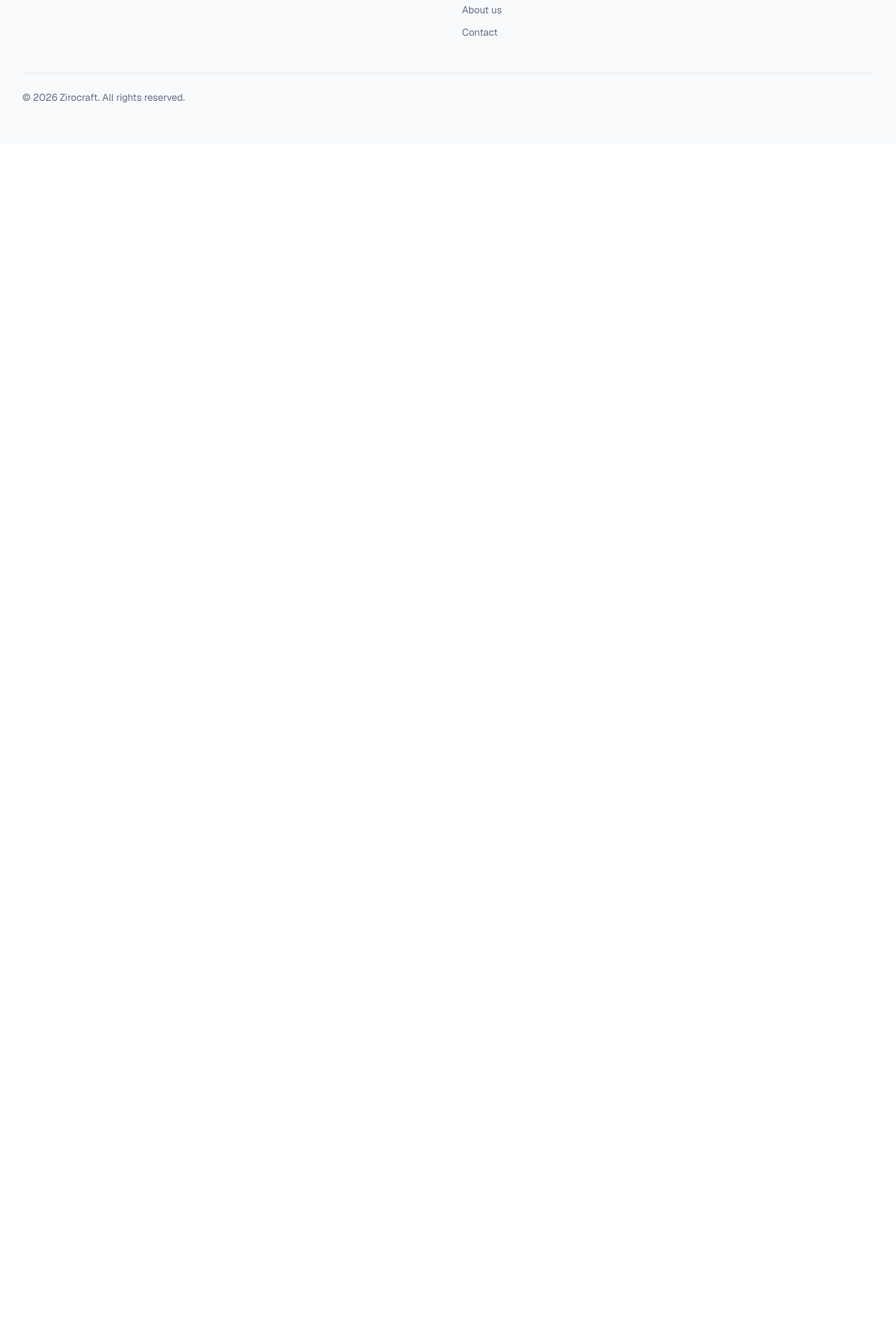
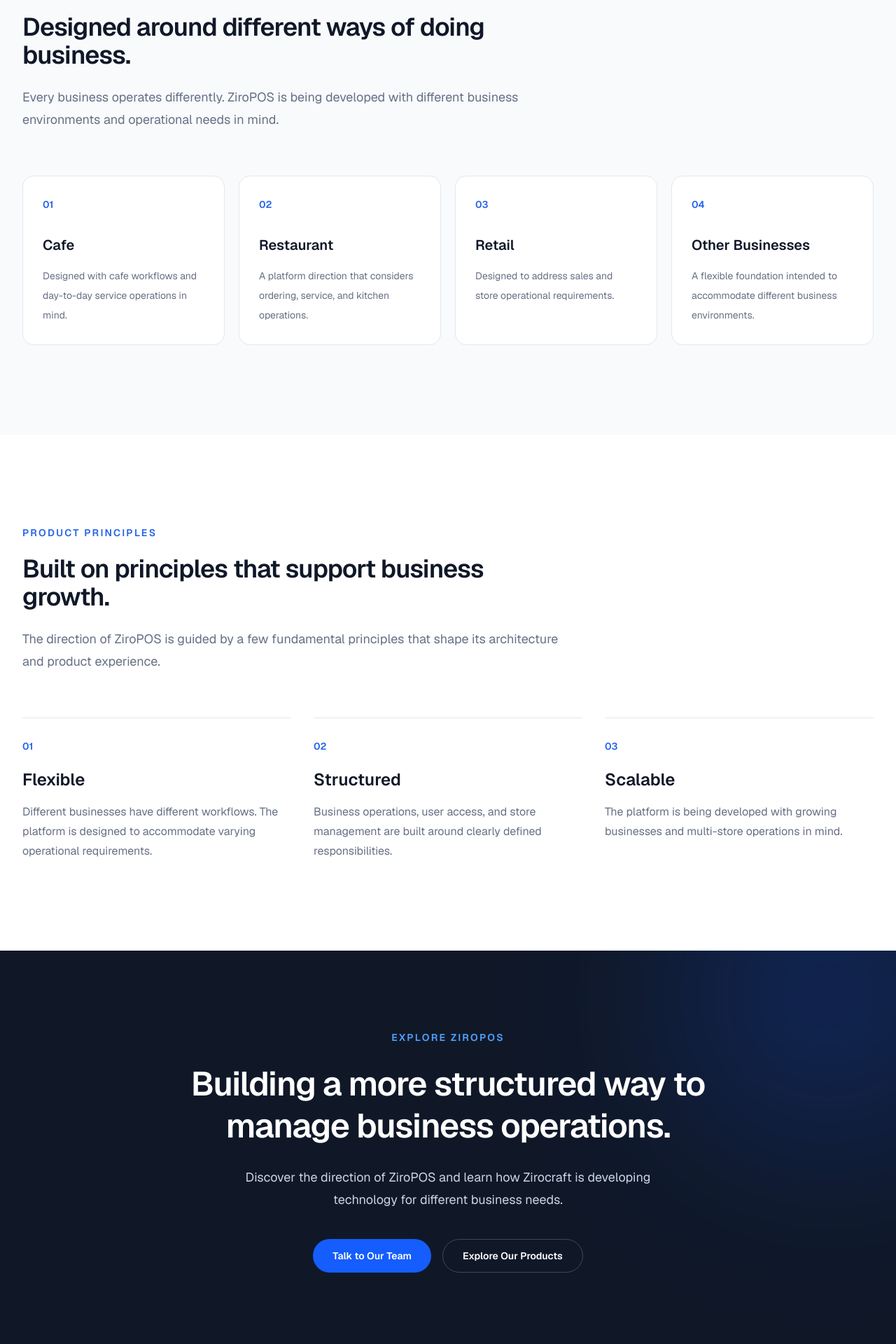
Before and after one commit to Youuzzi/Zirocraft-Official-Website, a Next.js app: page /products/ziropos in a window 1280 px wide. Shown: the part 2040-3960 px from the top of the page at 70% size. Before the commit the page ends 2245 px from the top, so only its background shows below. Built offline with nearby package versions, Linux system fonts and the light colour scheme.

Commit message:
fix(ziropos): update details and styling on ziropos page

```diff
--- a/src/app/products/ziropos/page.tsx
+++ b/src/app/products/ziropos/page.tsx
@@ -303,6 +303,128 @@ export default function ZiroPOSPage() {
           </div>
         </div>
       </section>
+
+      {/* Business Environments */}
+      <section className="bg-surface py-24 sm:py-32">
+        <div className="mx-auto max-w-7xl px-6 lg:px-8">
+          <div className="max-w-3xl">
+            <span className="text-sm font-semibold tracking-[0.16em] text-accent uppercase">
+              Business Environments
+            </span>
+
+            <h2 className="mt-5 text-3xl font-semibold tracking-tight text-foreground sm:text-4xl">
+              Designed around different ways of doing business.
+            </h2>
+
+            <p className="mt-6 text-lg leading-8 text-muted">
+              Every business operates differently. ZiroPOS is being developed
+              with different business environments and operational needs in
+              mind.
+            </p>
+          </div>
+
+          <div className="mt-16 grid gap-5 sm:grid-cols-2 lg:grid-cols-4">
+            {businessTypes.map((business) => (
+              <article
+                key={business.number}
+                className="rounded-2xl border border-border bg-white p-7 transition-all duration-300 hover:-translate-y-1 hover:border-blue-200 hover:shadow-md"
+              >
+                <span className="text-sm font-semibold text-accent">
+                  {business.number}
+                </span>
+
+                <h3 className="mt-8 text-xl font-semibold text-foreground">
+                  {business.title}
+                </h3>
+
+                <p className="mt-4 text-sm leading-7 text-muted">
+                  {business.description}
+                </p>
+              </article>
+            ))}
+          </div>
+        </div>
+      </section>
+
+      {/* Product Principles */}
+      <section className="bg-white py-24 sm:py-32">
+        <div className="mx-auto max-w-7xl px-6 lg:px-8">
+          <div className="max-w-3xl">
+            <span className="text-sm font-semibold tracking-[0.16em] text-accent uppercase">
+              Product Principles
+            </span>
+
+            <h2 className="mt-5 text-3xl font-semibold tracking-tight text-foreground sm:text-4xl">
+              Built on principles that support business growth.
+            </h2>
+
+            <p className="mt-6 text-lg leading-8 text-muted">
+              The direction of ZiroPOS is guided by a few fundamental principles
+              that shape its architecture and product experience.
+            </p>
+          </div>
+
+          <div className="mt-16 grid gap-8 md:grid-cols-3">
+            {principles.map((principle) => (
+              <article
+                key={principle.number}
+                className="border-t border-border pt-7"
+              >
+                <span className="text-sm font-semibold text-accent">
+                  {principle.number}
+                </span>
+
+                <h3 className="mt-5 text-2xl font-semibold text-foreground">
+                  {principle.title}
+                </h3>
+
+                <p className="mt-4 leading-7 text-muted">
+                  {principle.description}
+                </p>
+              </article>
+            ))}
+          </div>
+        </div>
+      </section>
+
+      {/* Closing CTA */}
+      <section className="relative isolate overflow-hidden bg-[#101828] py-24 text-white sm:py-28">
+        <div
+          aria-hidden="true"
+          className="absolute -right-32 -top-40 -z-10 h-[450px] w-[450px] rounded-full bg-blue-600/20 blur-[120px]"
+        />
+
+        <div className="mx-auto max-w-7xl px-6 text-center lg:px-8">
+          <span className="text-sm font-semibold tracking-[0.16em] text-blue-400 uppercase">
+            Explore ZiroPOS
+          </span>
+
+          <h2 className="mx-auto mt-6 max-w-3xl text-3xl leading-tight font-semibold tracking-tight sm:text-4xl lg:text-5xl">
+            Building a more structured way to manage business operations.
+          </h2>
+
+          <p className="mx-auto mt-7 max-w-2xl text-lg leading-8 text-slate-300">
+            Discover the direction of ZiroPOS and learn how Zirocraft is
+            developing technology for different business needs.
+          </p>
+
+          <div className="mt-10 flex flex-wrap justify-center gap-4">
+            <Link
+              href="/contact"
+              className="inline-flex min-h-12 items-center justify-center rounded-full bg-blue-600 px-7 text-sm font-semibold text-white transition-colors hover:bg-blue-500"
+            >
+              Talk to Our Team
+            </Link>
+
+            <Link
+              href="/products"
+              className="inline-flex min-h-12 items-center justify-center rounded-full border border-white/20 px-7 text-sm font-semibold text-white transition-colors hover:bg-white/10"
+            >
+              Explore Our Products
+            </Link>
+          </div>
+        </div>
+      </section>
     </>
   );
 }
```
